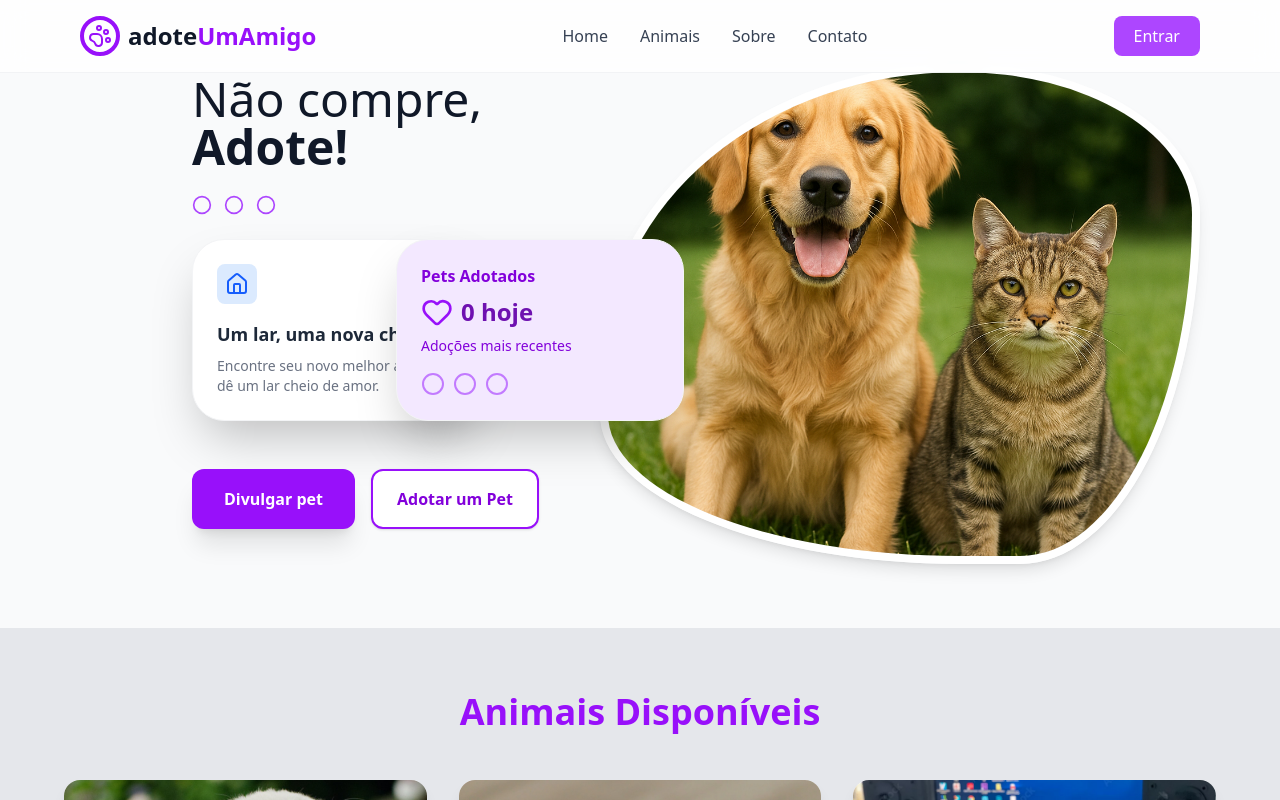
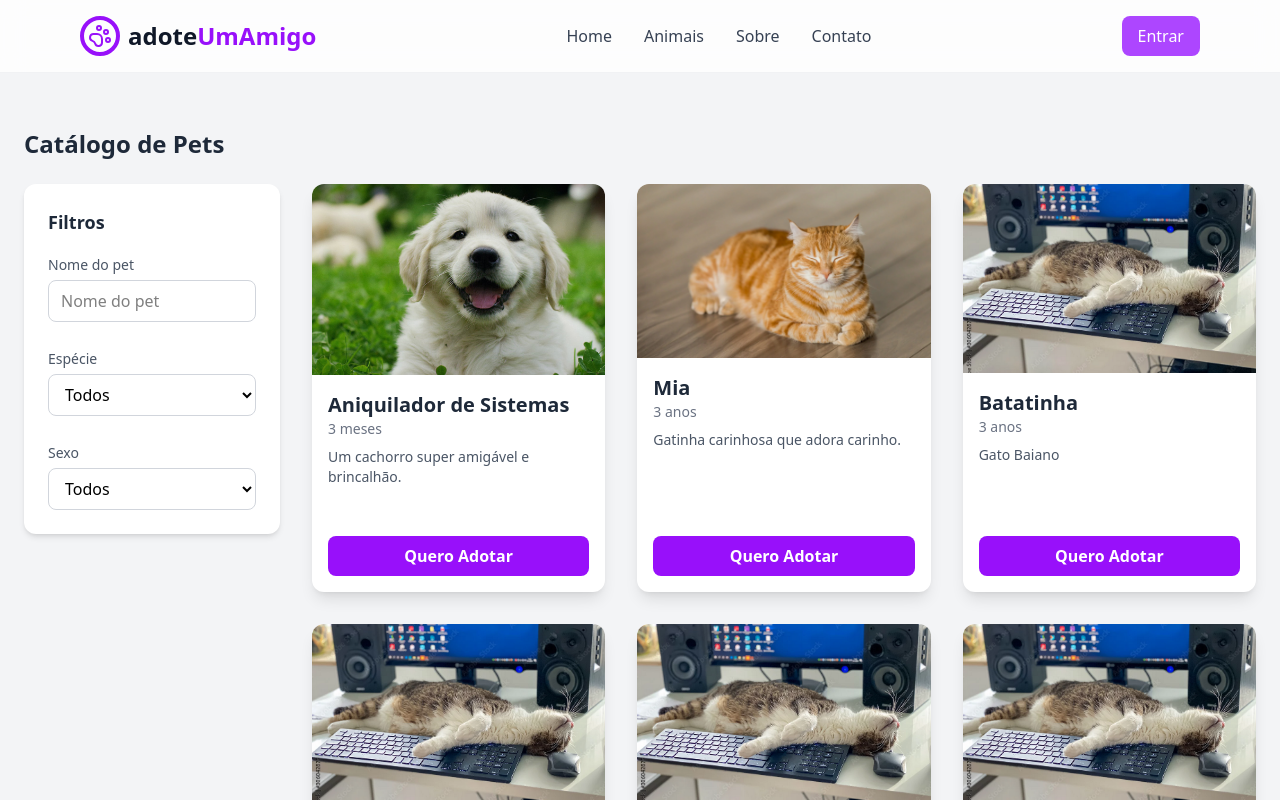
Before and after one commit to guihlherme0/AdoteUmAmigo, a React (Vite) app: page /catalogo in a window 1280 px wide. Shown: the top 800 px of the page. Built offline with nearby package versions, Linux system fonts and the light colour scheme.

Commit message:
adicionando funcoes e correcao de erros

```diff
--- a/package.json
+++ b/package.json
@@ -14,6 +14,7 @@
     "lucide-react": "^0.544.0",
     "react": "^19.1.1",
     "react-dom": "^19.1.1",
+    "react-router-dom": "^7.9.5",
     "tailwindcss": "^4.1.14"
   },
   "devDependencies": {
--- a/src/App.jsx
+++ b/src/App.jsx
@@ -1,4 +1,3 @@
-
 import './App.css'
 import Navbar from './Components/Navbar'
 import Hero from "./Components/Hero"
@@ -6,22 +5,33 @@ import Sobre from './Components/Sobre'
 import Animais from './Components/Animais'
 import Contato from './Components/Contato'
 import Footer from './Components/Footer'
+import Catalogo from './pages/Catalogo'
+import { BrowserRouter, Routes, Route } from "react-router-dom";
 
 function App() {
   return (
-    <div className="flex flex-col min-h-screen">
-      {/* Navbar */}
-      <Navbar />
-      {/* Hero Section */}
-      <Hero />
-      {/* Animais */}
-      <Animais/>
-      {/* Sobre/about*/}
-      <Sobre/>
-      {/* Contato */}
-      <Contato/>
-      <Footer/>
-    </div>
+    <BrowserRouter>
+      <div className="flex flex-col min-h-screen bg-gray-100">
+        <Navbar />
+
+        <main className="flex-grow">
+          <Routes>
+            <Route path="/" element={
+              <>
+                <Hero />
+                <Animais />
+                <Sobre />
+                <Contato />
+              </>
+            } />
+
+            <Route path="/catalogo" element={<Catalogo />} />
+          </Routes>
+        </main>
+
+        <Footer />
+      </div>
+    </BrowserRouter>
   )
 }
 
--- /dev/null
+++ b/src/Components/AdocaoModal.jsx
@@ -0,0 +1,21 @@
+export default function AdocaoModal({ open, onClose }) {
+  if (!open) return null;
+
+  return (
+    <div className="fixed inset-0 bg-black/50 backdrop-blur-sm flex items-center justify-center z-[999]">
+      <div className="bg-white p-8 rounded-2xl shadow-xl max-w-sm text-center">
+        <h2 className="text-xl font-semibold text-gray-800 mb-3">Adoção Indisponível</h2>
+        <p className="text-gray-600 mb-6">
+          No momento, não estamos realizando adoções. Tente novamente mais tarde!
+        </p>
+
+        <button
+          onClick={onClose}
+          className="px-5 py-2 bg-purple-600 text-white rounded-lg hover:bg-purple-700 transition cursor-pointer"
+        >
+          Entendido
+        </button>
+      </div>
+    </div>
+  );
+}
--- a/src/Components/Contato.jsx
+++ b/src/Components/Contato.jsx
@@ -1,6 +1,15 @@
-import React from "react";
+import React, { useState } from "react";
+import MensagemModal from "./MensagemModal";
 
 const Contato = () => {
+
+  const [modalOpen, setModalOpen] = useState(false);
+
+  const handleAdopt = (e) => {
+    e.preventDefault();
+    setModalOpen(true);
+  };
+
   return (
     <section id="Contato" className="py-16 px-6 bg-gray-200 text-center">
       <h3 className="text-3xl sm:text-4xl font-bold text-purple-600 mb-12">
@@ -46,14 +55,17 @@ const Contato = () => {
               placeholder="Digite sua mensagem aqui..."
             ></textarea>
           </div>
+
           <button
-            type="submit"
+            onClick={handleAdopt}
             className="bg-purple-600 text-white font-semibold px-6 py-3 rounded-lg shadow-md hover:bg-purple-700 transition-all duration-300 cursor-pointer"
           >
             Enviar Mensagem
           </button>
         </form>
       </div>
+
+      <MensagemModal open={modalOpen} onClose={() => setModalOpen(false)} />
     </section>
   );
 };
--- /dev/null
+++ b/src/Components/MensagemModal.jsx
@@ -0,0 +1,21 @@
+export default function MensagemModal({ open, onClose }) {
+  if (!open) return null;
+
+  return (
+    <div className="fixed inset-0 bg-black/50 backdrop-blur-sm flex items-center justify-center z-[999]">
+      <div className="bg-white p-8 rounded-2xl shadow-xl max-w-sm text-center">
+        <h2 className="text-xl font-semibold text-gray-800 mb-3">Mensagem Indisponível</h2>
+        <p className="text-gray-600 mb-6">
+          No momento as mensagens não seram enviadas.
+        </p>
+
+        <button
+          onClick={onClose}
+          className="px-5 py-2 bg-purple-600 text-white rounded-lg hover:bg-purple-700 transition cursor-pointer"
+        >
+          Entendido
+        </button>
+      </div>
+    </div>
+  );
+}
--- a/src/Components/Navbar.jsx
+++ b/src/Components/Navbar.jsx
@@ -1,94 +1,108 @@
 import { useState } from "react";
 import { Menu, PawPrintIcon, X } from "lucide-react";
+import { Link, useLocation, useNavigate } from "react-router-dom";
 
 const navItems = [
-  { name: "Home", href: "#Home" },
-  { name: "Animais", href: "#Animais" },
-  { name: "Sobre", href: "#Sobre" },
-  { name: "Contato", href: "#Contato" }
-
-]
+  { name: "Home", type: "scroll", id: "Home" },
+  { name: "Animais", type: "scroll", id: "Animais" },
+  { name: "Sobre", type: "scroll", id: "Sobre" },
+  { name: "Contato", type: "scroll", id: "Contato" },
+];
 
 export default function Navbar() {
   const [menuOpen, setMenuOpen] = useState(false);
+  const navigate = useNavigate();
+  const location = useLocation();
+
   const toggleMenu = () => setMenuOpen(!menuOpen);
+
+  const scrollToSection = (id) => {
+    if (location.pathname === "/") {
+      document.getElementById(id)?.scrollIntoView({ behavior: "smooth" });
+    } else {
+      navigate("/");
+      setTimeout(() => {
+        document.getElementById(id)?.scrollIntoView({ behavior: "smooth" });
+      }, 300);
+    }
+  };
 
   return (
     <nav className="fixed w-full top-0 left-0 right-0 z-50 bg-white/80 backdrop-blur-md border-b border-gray-200/50">
-      <div className="max-w-7x1 mx-auto px-4 sm:px-6 md:px-12 lg:px-20 py-3 md:py-4 flex items-center justify-between">
+      <div className="max-w-7xl mx-auto px-4 sm:px-6 md:px-12 lg:px-20 py-3 md:py-4 flex items-center justify-between">
+
         {/* Logo */}
-        <div className="flex items-center text-x1 sm:text-2xl
-        font-bold text-gray-900">
-          <div className="w-8 h-8 sm:h-10 sm:w-10 flex items-center justify-center rounded-full border-3  sm:border-4 border-purple-600 text-purple-600 mr-2">
+        <div className="flex items-center text-xl sm:text-2xl font-bold text-gray-900 cursor-pointer"
+          onClick={() => navigate("/")}>
+          <div className="w-8 h-8 sm:w-10 sm:h-10 flex items-center justify-center rounded-full border-4 border-purple-600 text-purple-600 mr-2">
             <PawPrintIcon />
           </div>
-          <span>
-            adote<span className="text-purple-600">
-              UmAmigo
-            </span>
-          </span>
+          adote<span className="text-purple-600">UmAmigo</span>
         </div>
-        {/* Links */}
+
+        {/* Links Desktop */}
         <ul className="hidden md:flex items-center gap-6 lg:gap-8 text-gray-700">
-          {navItems.map(({ name, href }) => (
-            <li key={name}>
-              <a href={href}
-                className="hover:text-purple-500
-                cursor-pointer transition-colors">
-                {name}
-              </a>
+          {navItems.map((item) => (
+            <li key={item.name}>
+              {item.type === "route" ? (
+                <Link to={item.path} className="hover:text-purple-500 transition-colors">
+                  {item.name}
+                </Link>
+              ) : (
+                <button
+                  onClick={() => scrollToSection(item.id)}
+                  className="hover:text-purple-500 transition-colors cursor-pointer"
+                >
+                  {item.name}
+                </button>
+              )}
             </li>
           ))}
         </ul>
-        {/* Button */}
+
+        {/* Botão Entrar (placeholder) */}
         <div className="hidden md:block">
-          <button
-            onClick={toggleMenu}
-            className="px-4 py-2 sm:px-5 sm:py-2 rounded-lg sm:rouunded-x1 bg-purple-500 text-white font-medium
-          hover:bg-purple-600 cursor-pointer transition-colors">
+          <button className="px-4 py-2 rounded-lg bg-purple-500 text-white font-medium hover:bg-purple-600 transition-colors cursor-pointer">
             Entrar
           </button>
         </div>
-        {/* Menu */}
+
+        {/* Mobile Menu Toggle */}
         <div className="md:hidden">
-          <button onClick={toggleMenu} className="
-          p-1 rounded-md focus:outiline-none
-          ">
-            {menuOpen ? (
-              <X className="w-6 h-6 text-gray-700" />
-            ) : (
-              <Menu className="w-6 h-6 text-gray-700" />
-            )}
+          <button onClick={toggleMenu}>
+            {menuOpen ? <X className="w-6 h-6" /> : <Menu className="w-6 h-6" />}
           </button>
         </div>
+
       </div>
+
+      {/* Mobile Menu */}
       {menuOpen && (
-        <div className="md:hidden bg-white shadow-lg
-        border-t border-gray-200">
-          <div className="px-4 py-3 space-y-3">
-            {navItems.map(({ name, href }) => (
-              <a key={name} href={href}
-                className="block py-2 px-4 text-gray-700
-              hover:bg-gray-100 rounded-lg hover:text-purple-500 transition-colors"
-                onClick={() => setMenuOpen(false)}>
-                {name}
+        <div className="md:hidden bg-white shadow-lg border-t border-gray-200">
+          <div className="px-4 py-4 space-y-3">
 
-              </a>
+            {navItems.map((item) => (
+              <button
+                key={item.name}
+                onClick={() => {
+                  item.type === "route"
+                    ? navigate(item.path)
+                    : scrollToSection(item.id);
+                  setMenuOpen(false);
+                }}
+                className="block w-full text-left py-2 px-2 text-gray-700 hover:bg-gray-100 hover:text-purple-500 rounded-lg transition-colors"
+              >
+                {item.name}
+              </button>
             ))}
 
-            <div className="pt-2">
-              <button className="w-full py-2 rounded-lg bg-purple-500
-               text-white font-medium hover:bg-purple-600 transition-colors">
-                Entrar
+            <button className="w-full py-2 rounded-lg bg-purple-500 text-white font-medium hover:bg-purple-600 transition-colors">
+              Entrar
+            </button>
 
-              </button>
-
-            </div>
           </div>
         </div>
       )}
     </nav>
-
-
-  )
+  );
 }
--- a/src/Components/Sobre.jsx
+++ b/src/Components/Sobre.jsx
@@ -44,12 +44,6 @@ const Sobre = () => {
             </div>
           </div>
         </div>
-
-        <div className="text-center mt-12">
-          <button className="bg-purple-600 text-white font-semibold px-6 py-3 rounded-xl shadow-lg hover:bg-purple-700 transition-all duration-300 cursor-pointer">
-            Saiba Mais Sobre Nós
-          </button>
-        </div>
       </div>
     </section>
   );
--- a/src/Data/pets.js
+++ b/src/Data/pets.js
@@ -1,55 +1,71 @@
 import aniquilador from "../assets/aniquilador.png"
 import mia from "../assets/mia.png"
 import batatinha from "../assets/batatinha.png"
+
 const pets = [
   {
     name: "Aniquilador de Sistemas",
     age: "3 meses",
     desc: "Um cachorro super amigável e brincalhão.",
     img: aniquilador,
+    species: "Cachorro",
+    gender: "Macho",
   },
   {
     name: "Mia",
-    age: "3 ano",
+    age: "3 anos",
     desc: "Gatinha carinhosa que adora carinho.",
     img: mia,
+    species: "Gato",
+    gender: "Fêmea",
   },
   {
-    name: "batatinha",
+    name: "Batatinha",
     age: "3 anos",
     desc: "Gato Baiano",
     img: batatinha,
+    species: "Gato",
+    gender: "Macho",
   },
   {
-    name: "batatinha",
+    name: "Batatinha",
     age: "3 anos",
     desc: "Gato Baiano",
     img: batatinha,
+    species: "Gato",
+    gender: "Macho",
   },
   {
-    name: "batatinha",
+    name: "Batatinha",
     age: "3 anos",
     desc: "Gato Baiano",
     img: batatinha,
+    species: "Gato",
+    gender: "Macho",
   },
-
   {
-    name: "batatinha",
+    name: "Batatinha",
     age: "3 anos",
     desc: "Gato Baiano",
     img: batatinha,
+    species: "Gato",
+    gender: "Macho",
   },
   {
-    name: "batatinha",
+    name: "Batatinha",
     age: "3 anos",
     desc: "Gato Baiano",
     img: batatinha,
+    species: "Gato",
+    gender: "Macho",
   },
   {
-    name: "batatinha",
+    name: "Batatinha",
     age: "3 anos",
     desc: "Gato Baiano",
     img: batatinha,
+    species: "Gato",
+    gender: "Macho",
   },
 ];
 
--- /dev/null
+++ b/src/pages/Catalogo.jsx
@@ -0,0 +1,104 @@
+import React, { useState } from "react";
+import pets from "../Data/pets";
+import AdocaoModal from "../Components/AdocaoModal";
+
+
+export default function Catalogo() {
+  const [showFilters, setShowFilters] = useState(false);
+
+
+  const [search, setSearch] = useState("");
+
+  const [modalOpen, setModalOpen] = useState(false);
+
+  const handleAdopt = () => {
+    setModalOpen(true);
+  };
+
+  const filteredPets = pets.filter((pet) =>
+    pet.name.toLowerCase().includes(search.toLowerCase())
+  );
+
+  return (
+    <section className="pt-32 px-4 sm:px-6 max-w-7xl mx-auto">
+
+      {/* Título e botão mobile */}
+      <div className="flex items-center justify-between mb-6">
+        <h2 className="text-2xl font-bold text-gray-800">Catálogo de Pets</h2>
+
+        {/* Botão que só aparece no celular */}
+        <button
+          onClick={() => setShowFilters(!showFilters)}
+          className="md:hidden px-4 py-2 bg-purple-600 text-white rounded-lg"
+        >
+          Filtros
+        </button>
+      </div>
+
+      <div className="flex gap-8">
+
+        {/* Sidebar */}
+        <aside
+          className={`
+          w-64 bg-white p-6 rounded-xl shadow-md h-fit
+          ${showFilters ? "block" : "hidden"}
+          md:block
+        `}
+        >
+          <h3 className="text-lg font-semibold text-gray-800 mb-4">Filtros</h3>
+
+          <label className="text-sm font-medium text-gray-600">Nome do pet</label>
+          <input
+            type="text"
+            placeholder="Nome do pet"
+            value={search}
+            onChange={(e) => setSearch(e.target.value)}
+            className="w-full mt-1 mb-6 rounded-lg border border-gray-300 px-3 py-2 focus:ring-2 focus:ring-purple-500"
+          />
+
+          <label className="text-sm font-medium text-gray-600">Espécie</label>
+          <select className="w-full mt-1 mb-6 rounded-lg border border-gray-300 px-3 py-2">
+            <option>Todos</option>
+            <option>Cachorro</option>
+            <option>Gato</option>
+          </select>
+
+          <label className="text-sm font-medium text-gray-600">Sexo</label>
+          <select className="w-full mt-1 rounded-lg border border-gray-300 px-3 py-2">
+            <option>Todos</option>
+            <option>Macho</option>
+            <option>Fêmea</option>
+          </select>
+        </aside>
+
+        {/* Grid de Pets */}
+        <div className="flex-1 grid grid-cols-1 sm:grid-cols-2 lg:grid-cols-3 gap-8">
+          {filteredPets.map((pet, i) => (
+            <div key={i} className="bg-white rounded-xl shadow-lg overflow-hidden flex flex-col">
+              <img src={pet.img} alt={pet.name} className="w-full h-56 object-cover" />
+
+              <div className="p-4 flex flex-col justify-between h-full">
+                <div>
+                  <h4 className="text-xl font-bold text-gray-800">{pet.name}</h4>
+                  <p className="text-gray-500 text-sm">{pet.age}</p>
+                  <p className="mt-2 text-gray-600 text-sm">{pet.desc}</p>
+                </div>
+
+                <button
+                  onClick={handleAdopt}
+                  className="mt-4 w-full bg-purple-600 text-white font-semibold py-2 rounded-lg hover:bg-purple-700 transition"
+                >
+                  Quero Adotar
+                </button>
+              </div>
+            </div>
+          ))}
+        </div>
+
+      </div>
+
+      <AdocaoModal open={modalOpen} onClose={() => setModalOpen(false)} />
+    </section>
+  );
+
+}
```
Also changed, not shown: src/Components/Animais.jsx (+7 -9 lines), 1 other file (tests, documents, lock files or other folders).
